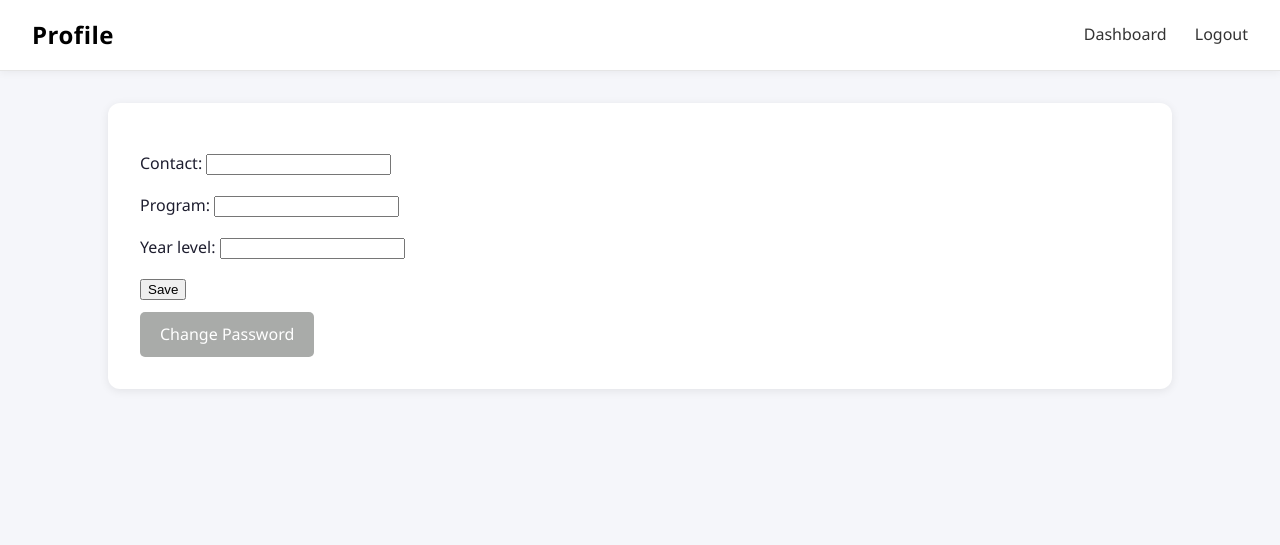
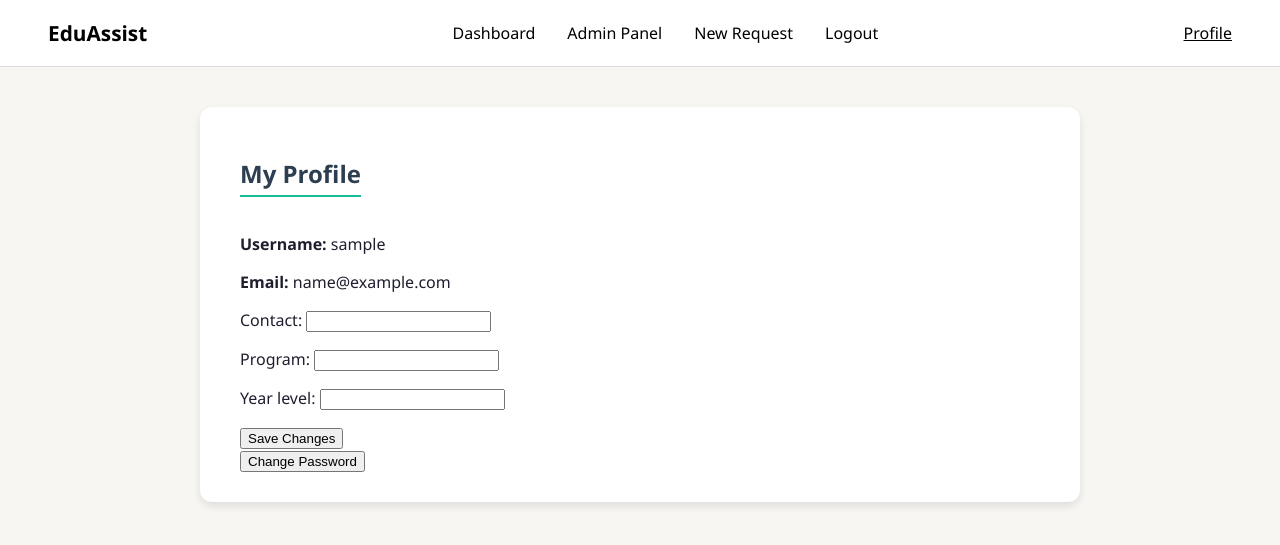
Before and after one commit to Tharzzzs/Student-Helpdesk-Query-System, a Django app: page /profile/ in a window 1280 px wide. Shown: the top 545 px of the page. Run offline with Django 5.2, Linux system fonts and the light colour scheme; the visitor is signed in with stand-in values (Sample User, id 1); data comes from the database, SQL or seed files in the repository.

Commit message:
new nav bar design

```diff
--- a/pos_project/accounts/views.py
+++ b/pos_project/accounts/views.py
@@ -12,15 +12,20 @@ from .models import Request, Profile
 from .forms import ProfileForm, SearchForm
 from django.http import HttpResponseForbidden
 
+
 def login_view(request):
+
+    storage = messages.get_messages(request)
+    storage.used = True
+
     if request.method == 'POST':
         username = request.POST['username']
         password = request.POST['password']
+
         user = authenticate(request, username=username, password=password)
 
         if user is not None:
             login(request, user)
-            # messages.success(request, 'Login successful!')
             return redirect('dashboard')
         else:
             messages.error(request, 'Invalid username or password.')
@@ -28,9 +33,10 @@ def login_view(request):
     return render(request, 'accounts/login.html')
 
 
+
 def logout_view(request):
     logout(request)
-    messages.success(request, 'Logout successful!')
+    request.session.flush()
     return redirect('landing')
 
 
@@ -91,6 +97,8 @@ def dashboard_view(request):
         )
 
     return render(request, 'Home/dashboard.html', {'requests': requests, 'form': form})
+
+
 # @login_required(login_url='login')
 def request_detail(request, id):
 
@@ -158,6 +166,7 @@ def landing_page(request):
 @login_required
 def profile(request):
     profile, created = Profile.objects.get_or_create(user=request.user)
+
     if request.method == 'POST':
         form = ProfileForm(request.POST, instance=profile)
         if form.is_valid():
@@ -165,10 +174,22 @@ def profile(request):
             messages.success(request, "Profile updated successfully.")
             return redirect('profile')
         else:
-            messages.error(request, "Please correct the errors below.")
+            # Error handling
+            if not request.POST.get('contact', ''):
+                messages.error(request, "Contact field cannot be empty.")
+            elif not request.POST.get('contact', '').isdigit() or len(request.POST.get('contact', '')) < 10:
+                messages.error(request, "Incorrect format of contact number.")
+            else:
+                messages.error(request, "Profile update failed, please try again later.")
     else:
         form = ProfileForm(instance=profile)
-    return render(request, 'Home/profile.html', {'form': form})
+
+    # ✅ Pass both form and user info to template
+    return render(request, 'Home/profile.html', {
+        'form': form,
+        'user_info': request.user,
+    })
+
 
 
 @user_passes_test(lambda u: u.is_staff)
--- a/pos_project/static/pos_app/css/dashboardStyle.css
+++ b/pos_project/static/pos_app/css/dashboardStyle.css
@@ -1,49 +1,54 @@
 /* Dashboard - EduAssist Theme */
 body {
   font-family: "Segoe UI", Tahoma, Geneva, Verdana, sans-serif;
-  background: #f5f6fa;
+  background: #f7f6f3;
   margin: 0;
   padding: 0;
   color: #1e1e2f;
   line-height: 1.6;
 }
 
+/* ===== Navbar (Matched with Edit Request Page) ===== */
 header {
-  background: #fff;
-  color: #000;
-  padding: 1rem 2rem;
+  background-color: #fff;
   display: flex;
+  align-items: center;
   justify-content: space-between;
-  align-items: center;
-  box-shadow: 0 2px 8px rgba(0, 0, 0, 0.05);
-  border-bottom: 1px solid #e5e5e5;
+  padding: 1.2rem 3rem;
+  border-bottom: 1px solid #ddd;
+  position: sticky;  /* ✅ Matches Edit Request Page */
+  top: 0;
+  z-index: 1000;
 }
 
-header h1 {
-  margin: 0;
-  font-size: 1.5rem;
-  letter-spacing: 0.5px;
+.logo {
+  font-size: 1.3rem;
   font-weight: 700;
   color: #000;
 }
 
-/* EduAssist branding with red accent */
-header h1 .accent {
-  color: #c62828;
+nav {
+  display: flex;
+  gap: 2rem;
 }
 
 nav a {
-  color: #333;
-  margin-left: 1.5rem;
+  color: #000;
   text-decoration: none;
   font-weight: 500;
   transition: color 0.2s ease;
 }
 
 nav a:hover {
-  color: #c62828;
+  color: #777;
 }
 
+.user-icon {
+  color: #000;
+  font-weight: 500;
+}
+
+/* ===== Main Container ===== */
 .container {
   max-width: 1000px;
   margin: 2rem auto;
@@ -53,6 +58,7 @@ nav a:hover {
   box-shadow: 0 2px 10px rgba(0, 0, 0, 0.08);
 }
 
+/* ===== Top Actions ===== */
 .top-actions {
   display: flex;
   justify-content: space-between;
@@ -62,7 +68,7 @@ nav a:hover {
   gap: 1rem;
 }
 
-/* Updated button styling to match EduAssist black primary buttons */
+/* Primary Buttons */
 .top-actions a {
   background: #000;
   color: #fff;
@@ -76,11 +82,12 @@ nav a:hover {
 }
 
 .top-actions a:hover {
-  background: #c62828;
+  background: #333;
   transform: translateY(-2px);
-  box-shadow: 0 4px 12px rgba(198, 40, 40, 0.3);
+  box-shadow: 0 4px 12px rgba(0, 0, 0, 0.2);
 }
 
+/* ===== Search Bar ===== */
 #search {
   padding: 0.7rem 1rem;
   border: 1px solid #ddd;
@@ -92,9 +99,10 @@ nav a:hover {
 
 #search:focus {
   outline: none;
-  border-color: #c62828;
+  border-color: #000;
 }
 
+/* ===== Table ===== */
 table {
   width: 100%;
   border-collapse: collapse;
@@ -121,7 +129,7 @@ table tr:hover {
   background: #f9faff;
 }
 
-/* Updated status badges with better contrast */
+/* ===== Status Badges ===== */
 .status {
   padding: 0.4rem 0.9rem;
   border-radius: 20px;
@@ -145,7 +153,7 @@ table tr:hover {
   color: #721c24;
 }
 
-/* Updated view button to match EduAssist theme */
+/* ===== View Button ===== */
 .view-btn {
   background: #000;
   color: #fff;
@@ -159,10 +167,11 @@ table tr:hover {
 }
 
 .view-btn:hover {
-  background: #c62828;
+  background: #333;
   transform: translateY(-1px);
 }
 
+/* ===== Empty State ===== */
 p.empty {
   text-align: center;
   color: #777;
@@ -170,7 +179,38 @@ p.empty {
   margin-top: 2rem;
 }
 
+/* ===== Buttons ===== */
+.btn {
+  display: inline-block;
+  padding: 10px 20px;
+  background-color: #a9aba9;
+  color: white;
+  text-decoration: none;
+  border-radius: 5px;
+  margin-top: 10px;
+  text-align: center;
+}
+
+.btn:hover {
+  background-color: #45a049;
+}
+
+/* ===== Responsive ===== */
 @media (max-width: 768px) {
+  header {
+    flex-direction: column;
+    gap: 1rem;
+    padding: 1rem;
+  }
+
+  nav {
+    gap: 1rem;
+  }
+
+  .container {
+    padding: 1.5rem;
+  }
+
   .top-actions {
     flex-direction: column;
     align-items: stretch;
@@ -185,20 +225,23 @@ p.empty {
     font-size: 0.85rem;
     padding: 0.7rem 0.5rem;
   }
+
+  .button,
+  .view-btn {
+    width: 100%;
+    text-align: center;
+  }
 }
 
 
-.btn {
-  display: inline-block;
-  padding: 10px 20px;
-  background-color: #a9aba9;
-  color: white;
-  text-decoration: none;
-  border-radius: 5px;
-  margin-top: 10px;
-  text-align: center;
-}
-
-.btn:hover {
-  background-color: #45a049;
-}
+#noResultsMessage {
+      color: red;
+      font-weight: bold;
+      text-align: center;
+      margin-top: 10px;
+    }
+    .filter-select {
+      margin-left: 10px;
+      padding: 5px;
+      border-radius: 5px;
+    }
--- /dev/null
+++ b/pos_project/static/pos_app/css/profileStyle.css
@@ -0,0 +1,164 @@
+/* ===== EduAssist Global Theme ===== */
+body {
+  font-family: "Segoe UI", Tahoma, Geneva, Verdana, sans-serif;
+  background: #f7f6f3;
+  margin: 0;
+  padding: 0;
+  color: #1e1e2f;
+}
+
+/* ===== Navbar (Matched with Edit Request Page) ===== */
+header {
+  background-color: #fff;
+  display: flex;
+  align-items: center;
+  justify-content: space-between;
+  padding: 1.2rem 3rem;
+  border-bottom: 1px solid #ddd;
+  position: sticky;  /* ✅ Matches Edit Request Page */
+  top: 0;
+  z-index: 1000;
+}
+
+.logo {
+  font-size: 1.3rem;
+  font-weight: 700;
+  color: #000;
+}
+
+nav {
+  display: flex;
+  gap: 2rem;
+}
+
+nav a {
+  color: #000;
+  text-decoration: none;
+  font-weight: 500;
+  transition: color 0.2s ease;
+}
+
+nav a:hover {
+  color: #777;
+}
+
+.user-icon {
+  color: #000;
+  font-weight: 500;
+}
+
+/* ===== Profile Page Layout ===== */
+.profile-container {
+  max-width: 800px;
+  margin: 40px auto;
+  background: #fff;
+  padding: 30px 40px;
+  border-radius: 12px;
+  box-shadow: 0 4px 8px rgba(0,0,0,0.1);
+}
+
+.profile-container h2 {
+  margin-bottom: 20px;
+  color: #2c3e50;
+  border-bottom: 2px solid #1abc9c;
+  display: inline-block;
+  padding-bottom: 5px;
+}
+
+/* ===== Form ===== */
+.profile-form fieldset {
+  border: none;
+  margin-bottom: 20px;
+}
+
+.profile-form legend {
+  font-weight: 600;
+  color: #34495e;
+  margin-bottom: 10px;
+}
+
+.profile-form label {
+  display: block;
+  margin-top: 10px;
+  font-size: 0.95rem;
+}
+
+.profile-form input,
+.profile-form select,
+.profile-form textarea {
+  width: 100%;
+  padding: 10px;
+  border: 1px solid #ccc;
+  border-radius: 6px;
+  margin-top: 5px;
+  font-size: 0.95rem;
+  box-sizing: border-box;
+}
+
+.profile-form input:focus,
+.profile-form select:focus {
+  outline: none;
+  border-color: #1abc9c;
+  box-shadow: 0 0 3px rgba(26, 188, 156, 0.5);
+}
+
+/* ===== Buttons ===== */
+.btn-save {
+  display: inline-block;
+  background-color: #1abc9c;
+  color: #fff;
+  border: none;
+  padding: 10px 25px;
+  border-radius: 6px;
+  cursor: pointer;
+  transition: background 0.3s;
+  font-size: 1rem;
+}
+
+.btn-save:hover {
+  background-color: #16a085;
+}
+
+.btn-secondary {
+  display: inline-block;
+  text-decoration: none;
+  background-color: #3498db;
+  color: #fff;
+  padding: 8px 20px;
+  border-radius: 6px;
+  transition: background 0.3s;
+}
+
+.btn-secondary:hover {
+  background-color: #2980b9;
+}
+
+/* ===== Messages ===== */
+.messages {
+  margin-top: 20px;
+}
+
+.messages p {
+  padding: 10px 15px;
+  border-radius: 6px;
+  font-weight: 500;
+  margin: 8px 0;
+}
+
+.messages .success {
+  background-color: #e8f8f5;
+  color: #1e8449;
+  border-left: 4px solid #1abc9c;
+}
+
+.messages .error {
+  background-color: #fdecea;
+  color: #c0392b;
+  border-left: 4px solid #e74c3c;
+}
+
+/* ===== Extra Actions ===== */
+.extra-actions {
+  margin-top: 30px;
+  text-align: center;
+}
--- a/pos_project/templates/Home/profile.html
+++ b/pos_project/templates/Home/profile.html
@@ -1,32 +1,53 @@
+{% load static %}
 <!DOCTYPE html>
 <html lang="en">
 <head>
   <meta charset="UTF-8">
   <title>Profile</title>
-  {% load static %}
-  <link rel="stylesheet" href="{% static 'pos_app/css/dashboardStyle.css' %}">
+  <link rel="stylesheet" href="{% static 'pos_app/css/profileStyle.css' %}">
 </head>
-<body>
-  <header>
-    <h1>Profile</h1>
+
+<header>
+    <div class="logo">EduAssist</div>
     <nav>
       <a href="{% url 'dashboard' %}">Dashboard</a>
+      {% if user.is_staff %}
+      <a href="{% url 'admin_dashboard' %}">Admin Panel</a>
+      {% endif %}
+      <a href="{% url 'add_request' %}">New Request</a>
       <a href="{% url 'logout' %}">Logout</a>
     </nav>
+    <a class="user-icon" href="{% url 'profile' %}">Profile</a>
   </header>
-  <div class="container">
+
+<body>
+
+
+
+  <div class="profile-container">
+    <h2>My Profile</h2>
+
+    <!-- Display user info -->
+    <div class="user-details">
+      <p><strong>Username:</strong> {{ user_info.username }}</p>
+      <p><strong>Email:</strong> {{ user_info.email }}</p>
+    </div>
+
+    <!-- Editable Profile form -->
     <form method="post">
       {% csrf_token %}
       {{ form.as_p }}
-      <button type="submit">Save</button>
+      <button type="submit" class="save-btn">Save Changes</button>
     </form>
 
     {% for message in messages %}
-      <p>{{ message }}</p>
+      <p class="message">{{ message }}</p>
     {% endfor %}
 
+    <form method="get" action="{% url 'change_password' %}">
+      <button type="submit">Change Password</button>
+    </form>
+  </div>
 
-    <a href="{% url 'change_password' %}" class="btn">Change Password</a>
-</div>
 </body>
 </html>
--- a/pos_project/templates/accounts/login.html
+++ b/pos_project/templates/accounts/login.html
@@ -21,11 +21,11 @@
       <button type="submit">Sign in</button>
     </form>
 
-    <!-- {% if messages %}
+    {% if messages %}
       {% for message in messages %}
         <p class="message">{{ message }}</p>
       {% endfor %}
-    {% endif %} -->
+    {% endif %}
 
     <p class="register">Don't you have an account? <a href="{% url 'register' %}">Register here.</a></p>
   </div>
```
Also changed, not shown: pos_project/templates/Home/add_request.html (+10 -9 lines), pos_project/templates/Home/admin_dashboard.html (+6 -1 lines), pos_project/templates/Home/dashboard.html (+6 -17 lines), pos_project/templates/Home/edit_request.html (+8 -6 lines), pos_project/templates/Home/request_detail.html (+8 -8 lines).
